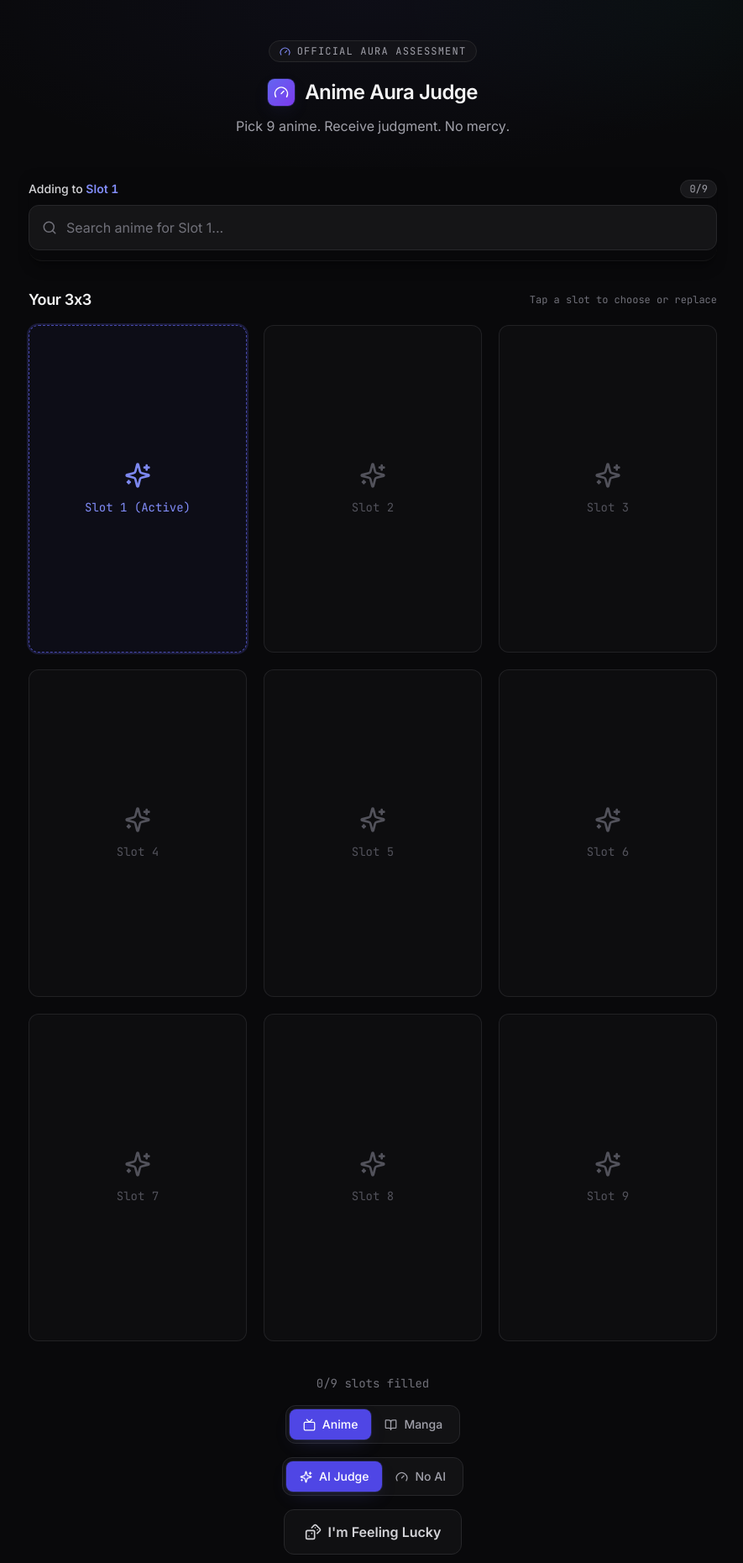
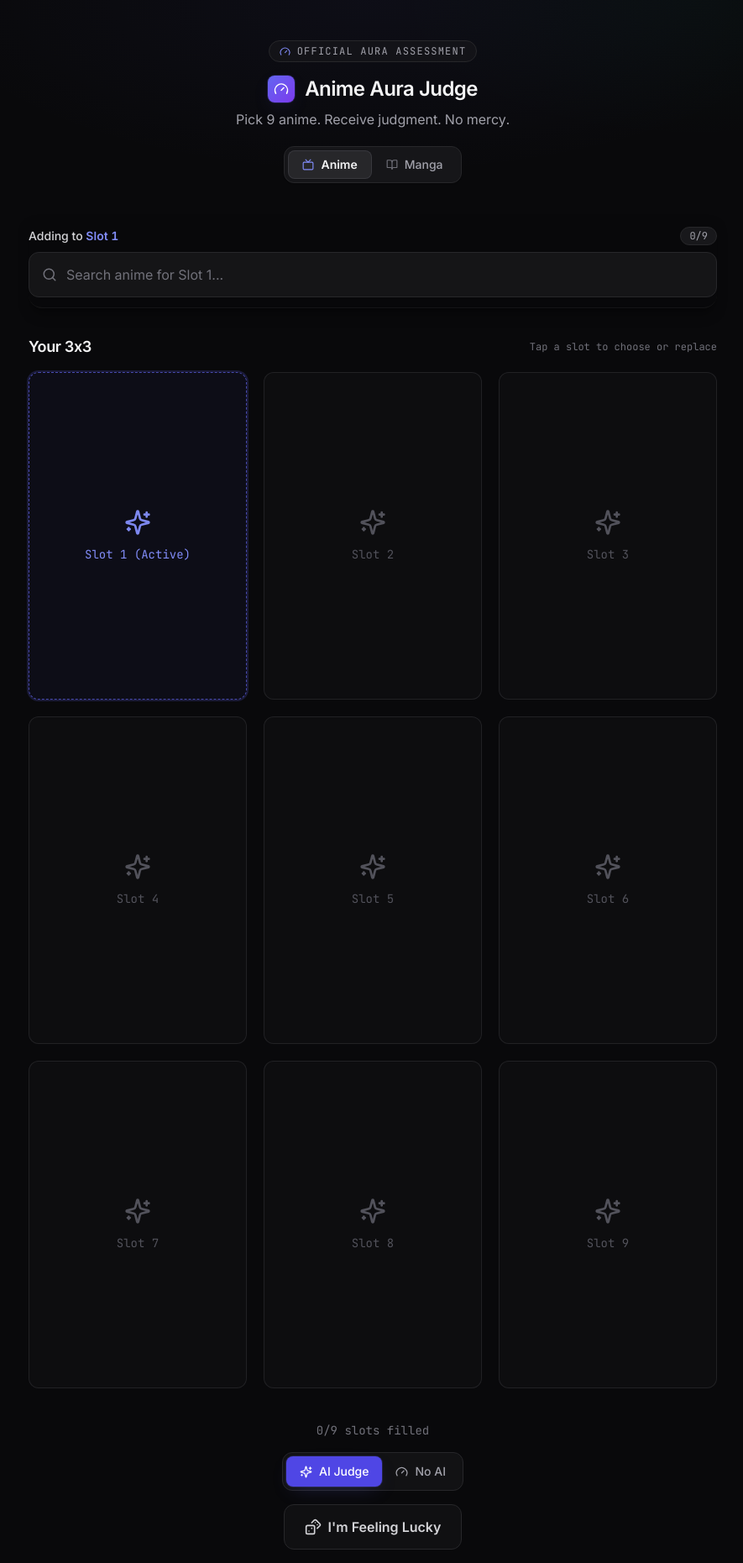
Before and after one commit to lettertea/anime-aura-judge, a React (Vite) app: page / in a window 1280 px wide. Shown: the top 1861 px of the page at 84% size, without its empty margins (196-1081 px from the left). Built offline with nearby package versions, Linux system fonts and the light colour scheme.

Commit message:
Refactor toggle location

```diff
--- a/src/components/GridSelector.jsx
+++ b/src/components/GridSelector.jsx
@@ -327,7 +327,7 @@ export default function GridSelector({ slots, onSelectSlot, onJudge, isJudging,
   return (
     <div className="max-w-5xl mx-auto px-4 py-8 sm:py-12">
       <header className="text-center mb-8 sm:mb-10">
-        <div className="inline-flex items-center gap-2 px-3 py-1 rounded-full border border-zinc-800 bg-zinc-900/60 text-xs font-mono uppercase tracking-widest text-zinc-400 mb-5">
+        <div className="inline-flex items-center gap-2 px-3 py-1 rounded-full border border-zinc-800 bg-zinc-900/60 text-xs font-mono uppercase tracking-widest text-zinc-400 mb-4">
           <Gauge size={13} className="text-indigo-400" />
           Official Aura Assessment
         </div>
@@ -337,9 +337,41 @@ export default function GridSelector({ slots, onSelectSlot, onJudge, isJudging,
           </span>
           {isManga ? 'Manga Aura Judge' : 'Anime Aura Judge'}
         </h1>
-        <p className="mt-3 text-zinc-400 text-base">
+        <p className="mt-2 text-zinc-400 text-sm sm:text-base">
           Pick 9 {mediumNoun}. Receive judgment. No mercy.
         </p>
+
+        {/* Media Type Switcher */}
+        <div className="mt-5 flex justify-center">
+          <div className="inline-flex items-center p-1 rounded-xl bg-zinc-900/90 border border-zinc-800 shadow-sm">
+            <button
+              type="button"
+              onClick={() => onMediaTypeChange('ANIME')}
+              disabled={isJudging}
+              className={`flex items-center gap-2 px-3.5 sm:px-4 py-1.5 rounded-lg text-xs sm:text-sm font-medium transition-all duration-150 cursor-pointer ${
+                !isManga
+                  ? 'bg-zinc-800 text-zinc-100 shadow-sm border border-zinc-700/70 font-semibold'
+                  : 'text-zinc-400 hover:text-zinc-200 hover:bg-zinc-800/40 border border-transparent'
+              }`}
+            >
+              <Tv size={14} className={!isManga ? 'text-indigo-400' : 'text-zinc-500'} />
+              <span>Anime</span>
+            </button>
+            <button
+              type="button"
+              onClick={() => onMediaTypeChange('MANGA')}
+              disabled={isJudging}
+              className={`flex items-center gap-2 px-3.5 sm:px-4 py-1.5 rounded-lg text-xs sm:text-sm font-medium transition-all duration-150 cursor-pointer ${
+                isManga
+                  ? 'bg-zinc-800 text-zinc-100 shadow-sm border border-zinc-700/70 font-semibold'
+                  : 'text-zinc-400 hover:text-zinc-200 hover:bg-zinc-800/40 border border-transparent'
+              }`}
+            >
+              <BookOpen size={14} className={isManga ? 'text-indigo-400' : 'text-zinc-500'} />
+              <span>Manga</span>
+            </button>
+          </div>
+        </div>
       </header>
 
       {/* Top Search & Autocomplete Bar — desktop only; mobile uses the sheet */}
@@ -444,38 +476,6 @@ export default function GridSelector({ slots, onSelectSlot, onJudge, isJudging,
         <p className="text-sm font-mono text-zinc-500">
           {filledCount}/9 slots filled
         </p>
-
-        {/* Media type toggle: Anime vs Manga */}
-        <div className="flex justify-center">
-          <div className="inline-flex items-center rounded-xl border border-zinc-800 bg-zinc-900/60 p-1">
-            <button
-              type="button"
-              onClick={() => onMediaTypeChange('ANIME')}
-              disabled={isJudging}
-              className={`flex items-center gap-2 px-4 py-2 rounded-lg text-sm font-medium transition-colors cursor-pointer ${
-                !isManga
-                  ? 'bg-indigo-600 text-white shadow-accent-glow'
-                  : 'text-zinc-400 hover:text-zinc-100'
-              }`}
-            >
-              <Tv size={15} />
-              Anime
-            </button>
-            <button
-              type="button"
-              onClick={() => onMediaTypeChange('MANGA')}
-              disabled={isJudging}
-              className={`flex items-center gap-2 px-4 py-2 rounded-lg text-sm font-medium transition-colors cursor-pointer ${
-                isManga
-                  ? 'bg-indigo-600 text-white shadow-accent-glow'
-                  : 'text-zinc-400 hover:text-zinc-100'
-              }`}
-            >
-              <BookOpen size={15} />
-              Manga
-            </button>
-          </div>
-        </div>
 
         {/* Judge mode toggle: AI verdict vs fully deterministic (no AI) */}
         <div className="flex justify-center">
```
